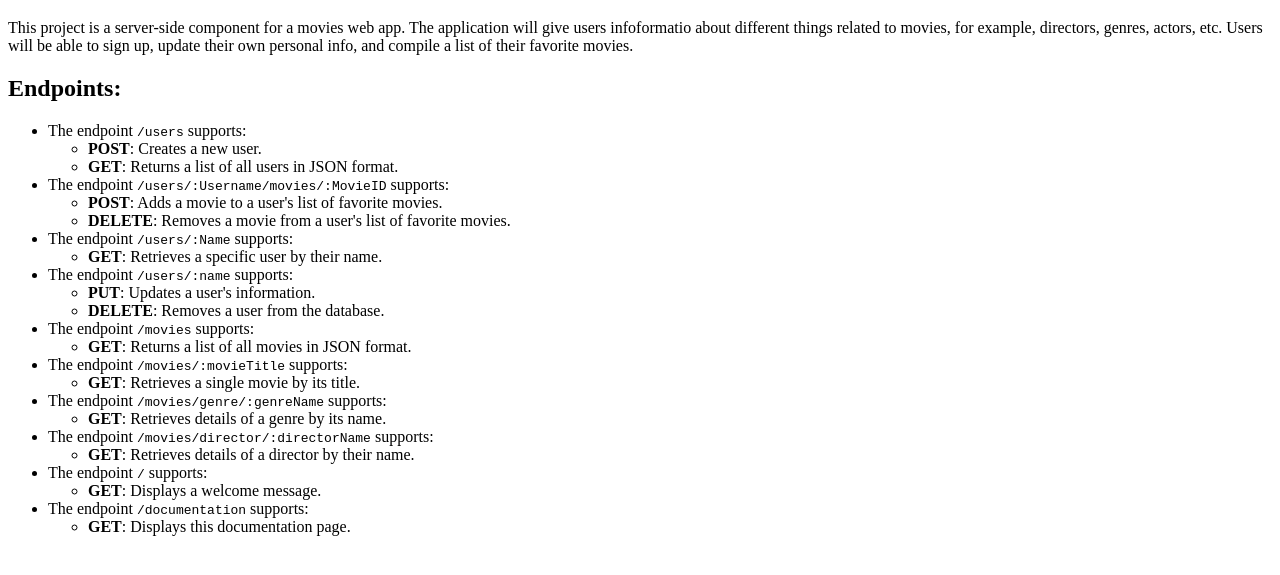
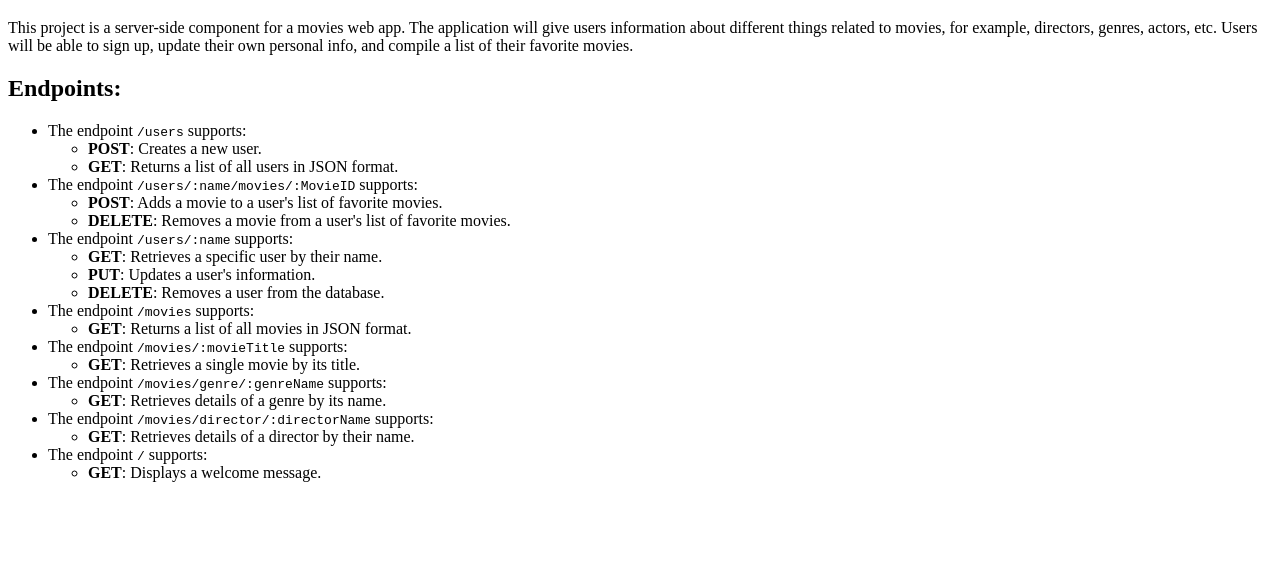
Before and after one commit to gabe-1byte/myFlix-API, a website: page public/documentation.html in a window 1280 px wide. Shown: the part 61-636 px from the top of the page. Drawn offline with Linux system fonts and the light colour scheme.

Commit message:
documentation update

```diff
--- a/public/documentation.html
+++ b/public/documentation.html
@@ -7,7 +7,7 @@
     <body>
         <h1>Overview:</h1>
         <p>This project is a server-side component for a movies web app.
-            The application will give users infoformatio about different things related to movies,
+            The application will give users information about different things related to movies,
             for example, directors, genres, actors, etc. Users will be able to sign up, update their
             own personal info, and compile a list of their favorite movies.
         </p>
@@ -20,21 +20,16 @@
                 </ul>
             </li>
 
-            <li>The endpoint <code>/users/:Username/movies/:MovieID</code> supports:
+            <li>The endpoint <code>/users/:name/movies/:MovieID</code> supports:
                 <ul>
                     <li><strong>POST</strong>: Adds a movie to a user's list of favorite movies.</li>
                     <li><strong>DELETE</strong>: Removes a movie from a user's list of favorite movies.</li>
                 </ul>
             </li>
 
-            <li>The endpoint <code>/users/:Name</code> supports:
+            <li>The endpoint <code>/users/:name</code> supports:
                 <ul>
                     <li><strong>GET</strong>: Retrieves a specific user by their name.</li>
-                </ul>
-            </li>
-
-            <li>The endpoint <code>/users/:name</code> supports:
-                <ul>
                     <li><strong>PUT</strong>: Updates a user's information.</li>
                     <li><strong>DELETE</strong>: Removes a user from the database.</li>
                 </ul>
@@ -69,12 +64,6 @@
                     <li><strong>GET</strong>: Displays a welcome message.</li>
                 </ul>
             </li>
-
-            <li>The endpoint <code>/documentation</code> supports:
-                <ul>
-                    <li><strong>GET</strong>: Displays this documentation page.</li>
-                </ul>
-            </li>
         </ul>
 
     </body>
```
Also changed, not shown: public/index.html (+2 -1 lines).
